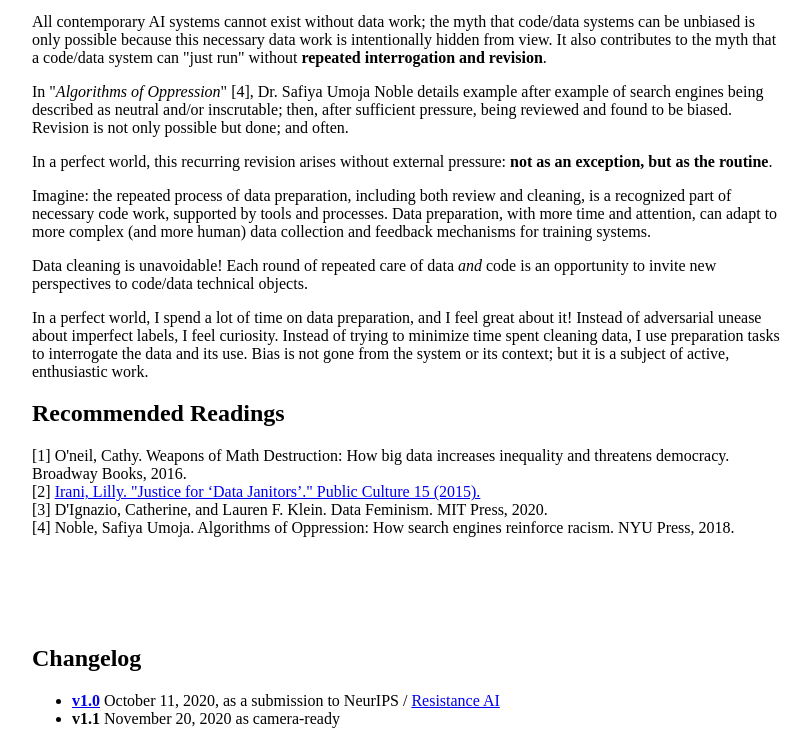
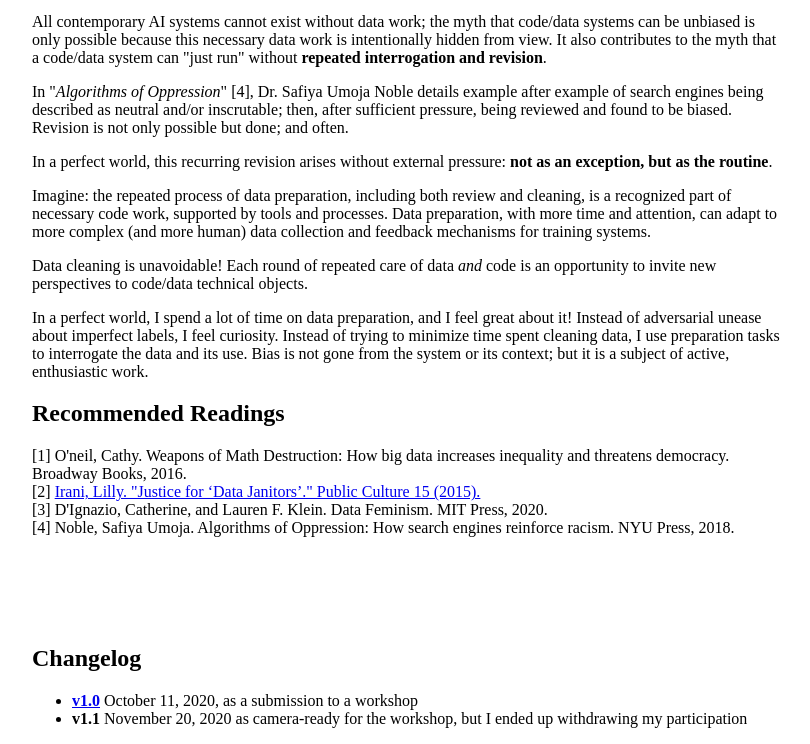
Before and after one commit to ksen0/code-data-work, a plain HTML site: page index.html in a window 1280 px wide. Shown: the part 903-1647 px from the top of the page, without its empty margins (233-1043 px from the left). Drawn offline with Linux system fonts and the light colour scheme.

Commit message:
Context updated

```diff
--- a/index.html
+++ b/index.html
@@ -83,8 +83,8 @@ itself, but "with the ways automation entrenches command-and-control relationshi
 <h2>Changelog</h2>
 
 <ul>
-  <li><strong><a href="v1.0 we are here.pdf">v1.0</a></strong> October 11, 2020, as a submission to NeurIPS / <a href=https://sites.google.com/view/resistance-ai-neurips-20/>Resistance AI</a></li>
-  <li><strong>v1.1</strong> November 20, 2020 as camera-ready</li>
+  <li><strong><a href="v1.0 we are here.pdf">v1.0</a></strong> October 11, 2020, as a submission to a workshop</li>
+  <li><strong>v1.1</strong> November 20, 2020 as camera-ready for the workshop, but I ended up withdrawing my participation</li>
 </ul>
 
 </div>
```
